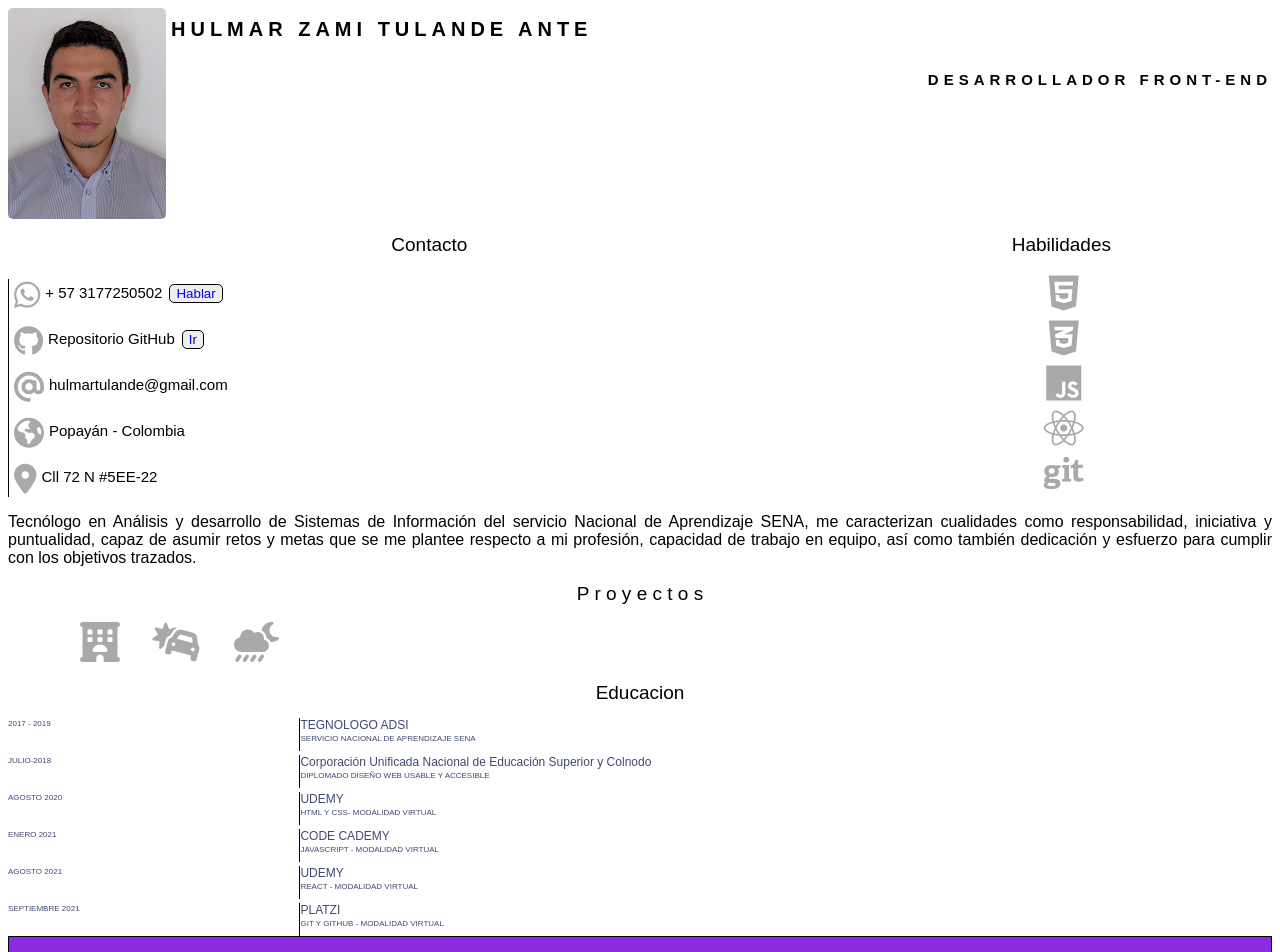
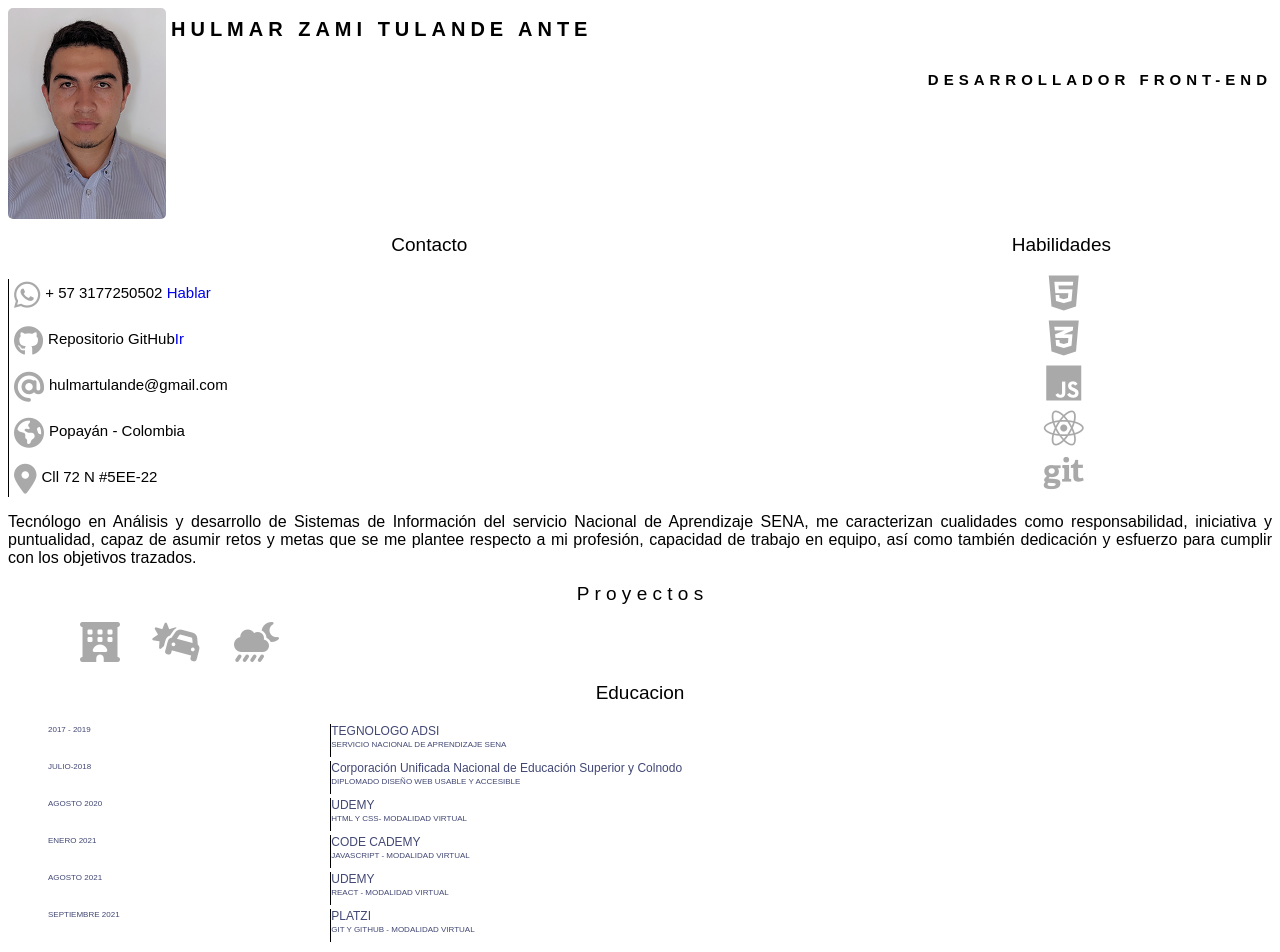
Before and after one commit to zamitulande/curriculum, a React (Vite) app: page / in a window 1280 px wide. Shown: the top 952 px of the page. Built offline with nearby package versions, Linux system fonts and the light colour scheme.

Commit message:
confi img

```diff
--- a/index.html
+++ b/index.html
@@ -1,5 +1,5 @@
 <!DOCTYPE html>
-<html lang="en">
+<html>
   <head>
     <meta charset="UTF-8" />
     <meta name="viewport" content="width=device-width, initial-scale=1.0" />
--- a/src/components/Contacto.jsx
+++ b/src/components/Contacto.jsx
@@ -14,7 +14,7 @@ const Contacto = () => {
             <div class="icono">
             <i class="fa-brands fa-whatsapp"></i>
               </div>
-              <div class="texto">+ 57 3177250502<button> <a href="https://wa.link/fiezyc">Hablar</a></button></div>
+              <div class="texto">+ 57 3177250502 <a href="https://wa.link/fiezyc">Hablar</a></div>
             </div>
           </li>
           <li>
@@ -22,7 +22,7 @@ const Contacto = () => {
               <div class="icono">
               <i class="fa-brands fa-github"></i>
               </div>
-              <div class="texto"> Repositorio GitHub<button> <a href="https://github.com/zamitulande">Ir</a></button></div>
+              <div class="texto"> Repositorio GitHub<a href="https://github.com/zamitulande">Ir</a></div>
 
             </div>
           </li>
--- a/src/components/Educacion.jsx
+++ b/src/components/Educacion.jsx
@@ -6,6 +6,7 @@ const Educacion = () => {
      <div class="educacion">
       <div class="titulo">Educacion</div>
       <div class="listado">
+      <ul>
           <li>
             <div class="li_edu">
               <div class="fecha">2017 - 2019</div>
@@ -61,6 +62,7 @@ const Educacion = () => {
               </div>
             </div>
           </li>
+          </ul>
       </div>
     </div>
 
--- a/src/components/Header.jsx
+++ b/src/components/Header.jsx
@@ -1,9 +1,10 @@
 import React from 'react'
+import Foto from '../image/foto.png'
 
 const Header = () => {
   return (
     < div class="header">
-      <img src="/src/image/foto.png" alt="picture"/>
+      <img src={Foto} alt="picture"/>
         <div class="nombre_rol">
           <div class="nombre">HULMAR ZAMI TULANDE ANTE</div>
           <div class="rol">DESARROLLADOR FRONT-END</div>
```
